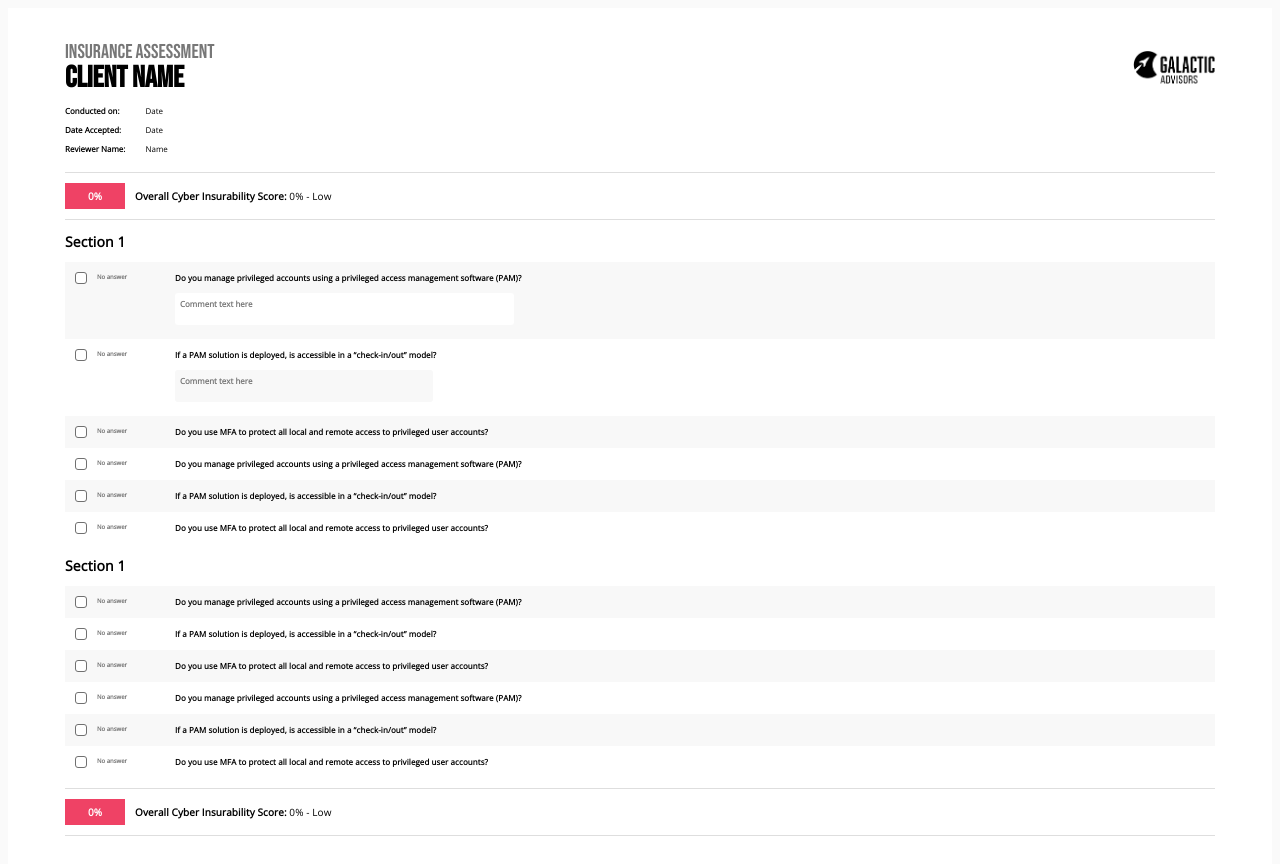
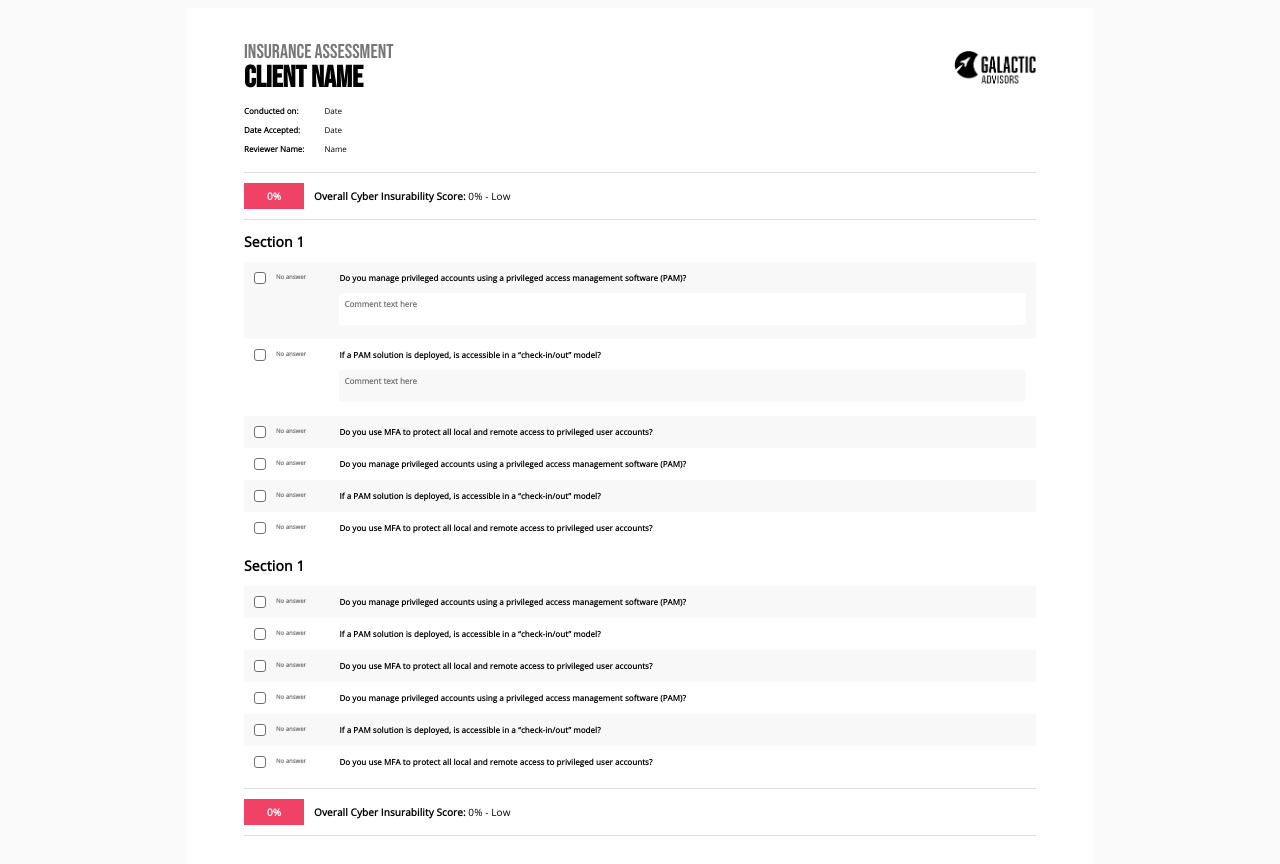
Before and after one commit to Christopher-Warren/galactic-advisors-challenge, a React (Vite) app: page / in a window 1280 px wide. Shown: the top 864 px of the page. Built offline with nearby package versions, Linux system fonts and the light colour scheme.

Commit message:
add final styling

```diff
--- a/src/App.css
+++ b/src/App.css
@@ -7,7 +7,7 @@ main {
   margin-left: auto;
   margin-right: auto;
   background-color: white;
-
+  max-width: 792px;
   padding: 32px 57px;
 }
 
--- a/src/components/sections/QuestionSection.css
+++ b/src/components/sections/QuestionSection.css
@@ -8,7 +8,7 @@ h2 {
 
 textarea {
   resize: none;
-  width: 95%;
+  width: 100%;
   border-radius: 3px;
   border: none;
   outline: none;
@@ -23,6 +23,7 @@ button {
 
 .question-container {
   display: flex;
+  width: 100%;
   padding: 10px 0px;
   align-items: flex-start;
 }
@@ -33,6 +34,11 @@ button {
 
 .question-container:nth-of-type(even) textarea {
   background-color: #f8f8f8;
+}
+
+.question {
+  width: 100%;
+  margin-right: 20px;
 }
 
 .question p {
```
